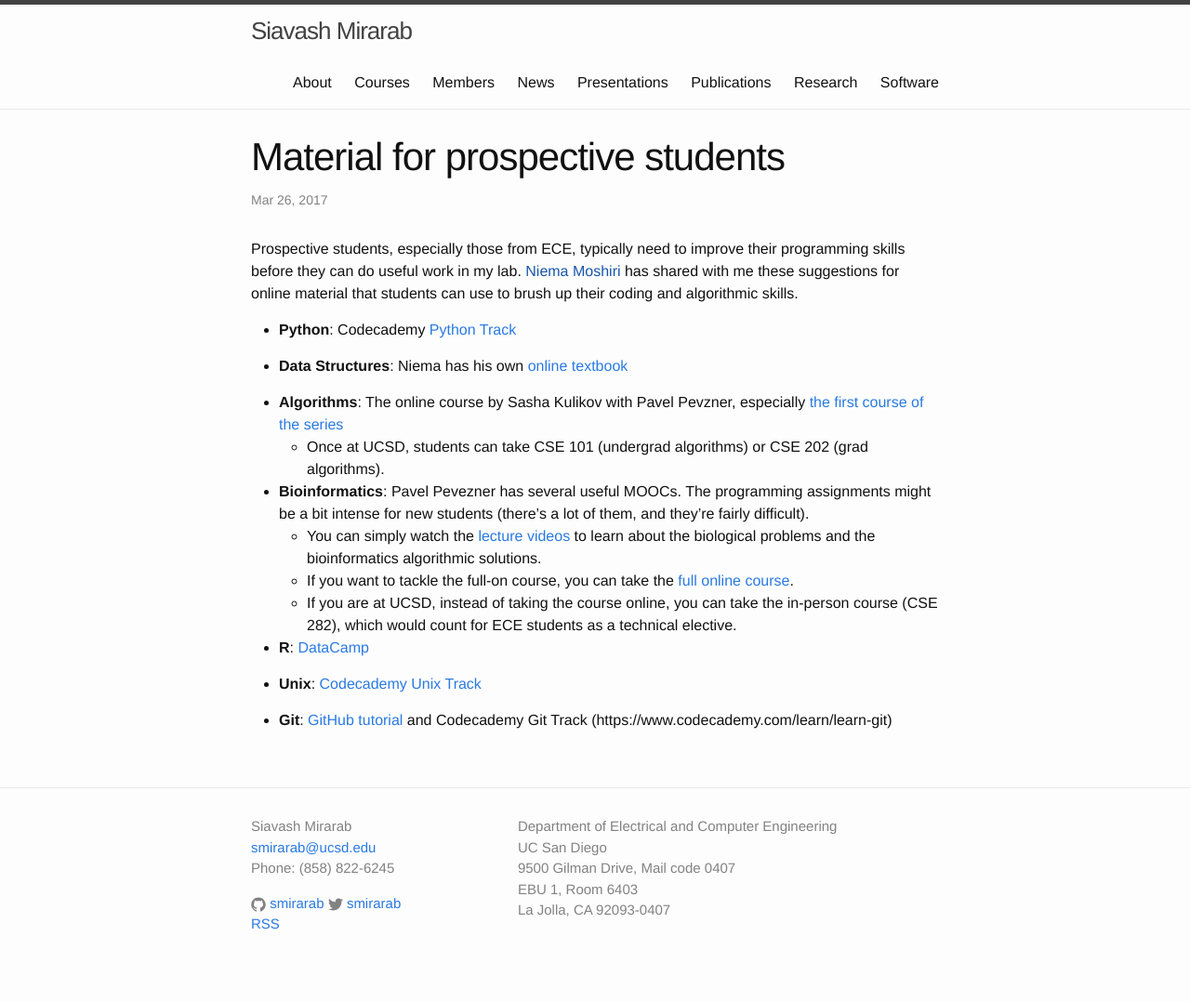
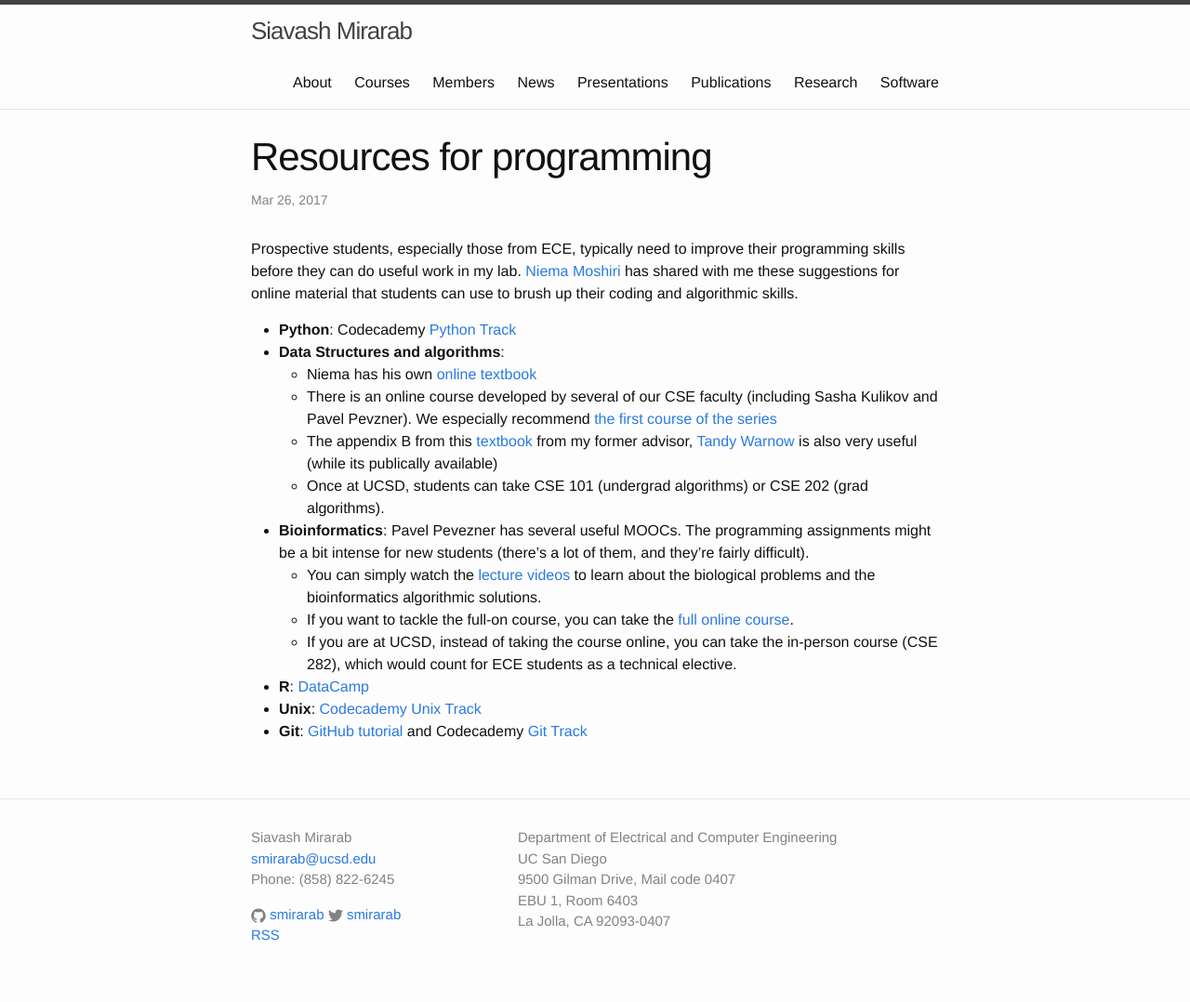
Before and after one commit to smirarab/website, a Jekyll site: the page built from _posts/2017-03-26-programming.md, in a window 1280 px wide. Shown: the whole page at 93% size. Built offline with Jekyll 4.4.1, drawn with Linux system fonts in a browser that asks for light colours.

```diff
--- a/_posts/2017-03-26-programming.md
+++ b/_posts/2017-03-26-programming.md
@@ -1,28 +1,24 @@
 ---
 layout: post
-title: Material for prospective students
+title: Resources for programming
 ---
 
 Prospective students, especially those from ECE, typically need to improve their programming skills before
 they can do useful work in my lab.
-[Niema Moshiri]() has shared with me these suggestions for online material that students can use to brush up their
+[Niema Moshiri](http://niema.net/) has shared with me these suggestions for online material that students can use to brush up their
 coding and algorithmic skills.
 
 
 * **Python**: Codecademy [Python Track](https://www.codecademy.com/learn/python)
-
-* **Data Structures**: Niema has his own [online textbook](https://stepik.org/course/Data-Structures-579)
-
-* **Algorithms**: The online course by Sasha Kulikov with Pavel Pevzner, especially [the first course of the series](https://www.coursera.org/learn/algorithmic-toolbox#syllabus)
+* **Data Structures and algorithms**:
+    * Niema has his own [online textbook](https://stepik.org/course/Data-Structures-579)
+    * There is an online course developed by several of our CSE faculty (including Sasha Kulikov and Pavel Pevzner). We especially recommend [the first course of the series](https://www.coursera.org/learn/algorithmic-toolbox#syllabus)
+    * The appendix B from this [textbook](http://tandy.cs.illinois.edu/textbook.pdf) from my former advisor, [Tandy Warnow](http://tandy.cs.illinois.edu/) is also very useful (while its publically available)
     * Once at UCSD, students can take CSE 101 (undergrad algorithms) or CSE 202 (grad algorithms).
-
 * **Bioinformatics**: Pavel Pevezner has several useful  MOOCs. The programming assignments might be a bit intense for new students (there's a lot of them, and they're fairly difficult).
     * You can simply watch the [lecture videos](https://www.youtube.com/user/bioinfalgorithms/playlists?sort=dd&view=1&shelf_id=0) to learn about the biological problems and the bioinformatics algorithmic solutions.
     * If you want to tackle the full-on course, you can take the [full online course](https://www.coursera.org/specializations/bioinformatics).
     * If you are at UCSD, instead of taking the course online, you can take the in-person course (CSE 282), which would count for ECE students as a technical elective.
-
 * **R**: [DataCamp](https://www.datacamp.com/getting-started?step=2&track=r)
-
 * **Unix**: [Codecademy Unix Track](https://www.codecademy.com/learn/learn-the-command-line)
-
-* **Git**: [GitHub tutorial](https://try.github.io/levels/1/challenges/1) and Codecademy Git Track (https://www.codecademy.com/learn/learn-git)
+* **Git**: [GitHub tutorial](https://try.github.io/levels/1/challenges/1) and Codecademy [Git Track](https://www.codecademy.com/learn/learn-git)
```
Also changed, not shown: about.md (+11 -9 lines).
